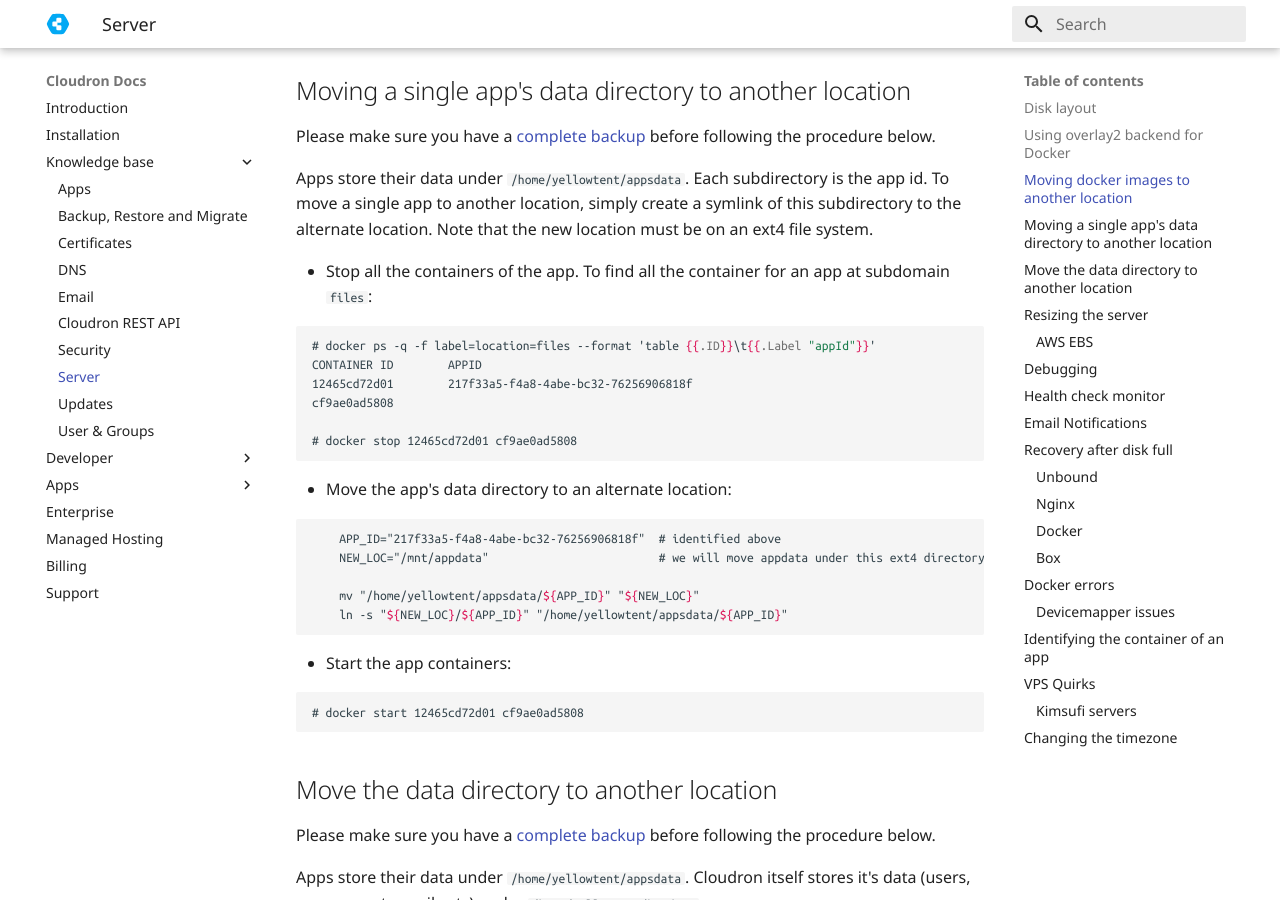
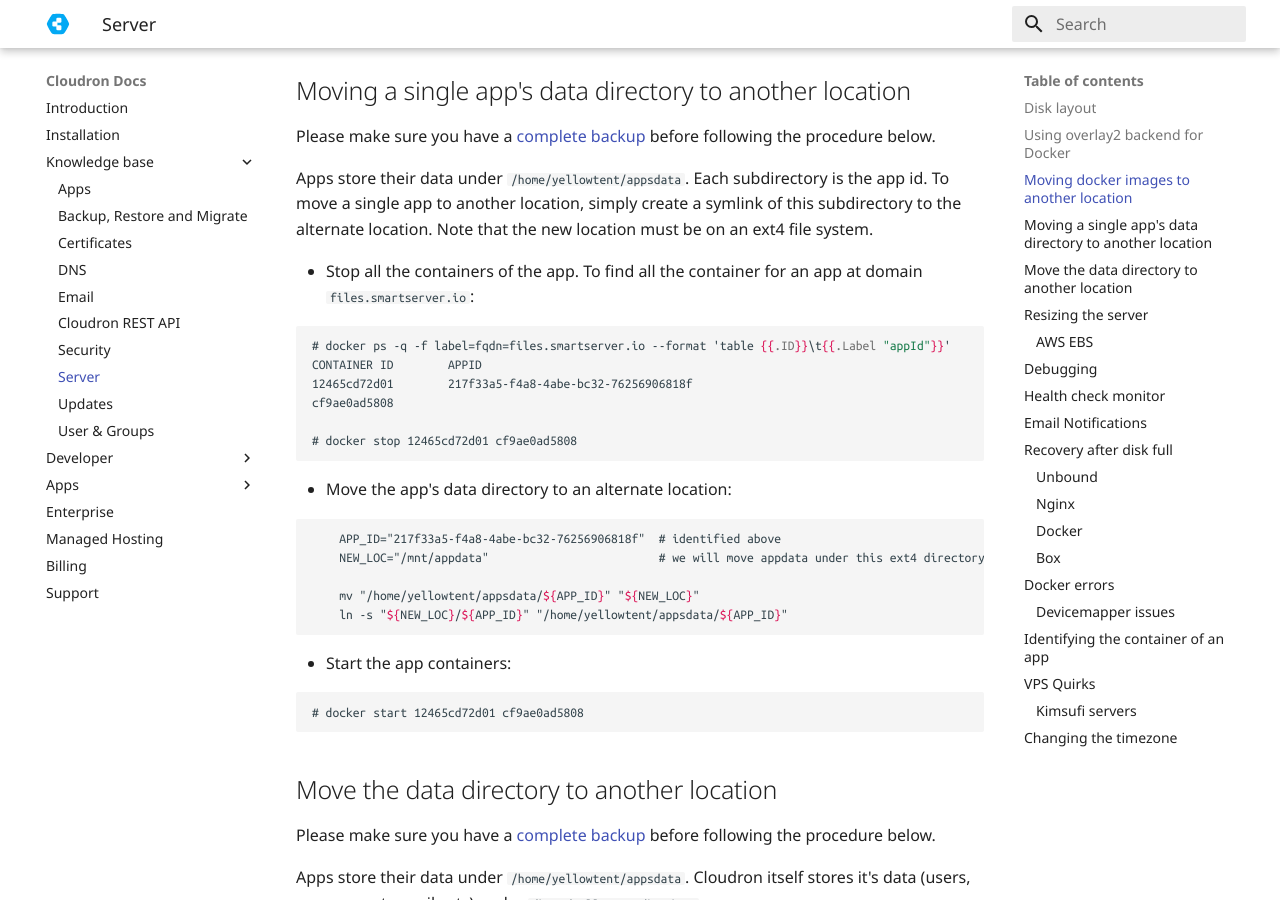
Before and after one commit to M-arcus/cloudron-docs, an MkDocs documentation site: the page built from docs/documentation/server.md, in a window 1280 px wide and 900 px high, scrolled down 2732 px. Built offline with MkDocs 1.6.1 and Material for MkDocs 9.7.7, drawn with Linux system fonts in a browser that asks for light colours; old or Windows-style settings are respelled for this version of MkDocs; some of the changed text lies outside the part shown.

Commit message:
Containers now have fqdn instead of location

````diff
--- a/docs/documentation/server.md
+++ b/docs/documentation/server.md
@@ -126,10 +126,10 @@
 a single app to another location, simply create a symlink of this subdirectory to the alternate
 location. Note that the new location must be on an ext4 file system.
 
-* Stop all the containers of the app. To find all the container for an app at subdomain `files`:
+* Stop all the containers of the app. To find all the container for an app at domain `files.smartserver.io`:
 
 ```
-# docker ps -q -f label=location=files --format 'table {{.ID}}\t{{.Label "appId"}}'
+# docker ps -q -f label=fqdn=files.smartserver.io --format 'table {{.ID}}\t{{.Label "appId"}}'
 CONTAINER ID        APPID
 12465cd72d01        217f33a5-f4a8-4abe-bc32-76256906818f
 cf9ae0ad5808
@@ -309,10 +309,10 @@
 ## Identifying the container of an app
 
 Cloudron creates app containers with the `location` and `appId` label set. For example,
-to find the container id of the app running on the `redmine` subdomain:
+to find the container id of the app running on the `redmine.smartserver.io` domain:
 
 ```
-docker ps -f label=location=redmine
+docker ps -f label=fqdn=redmine.smartserver.io
 ```
 
 ## VPS Quirks
````
